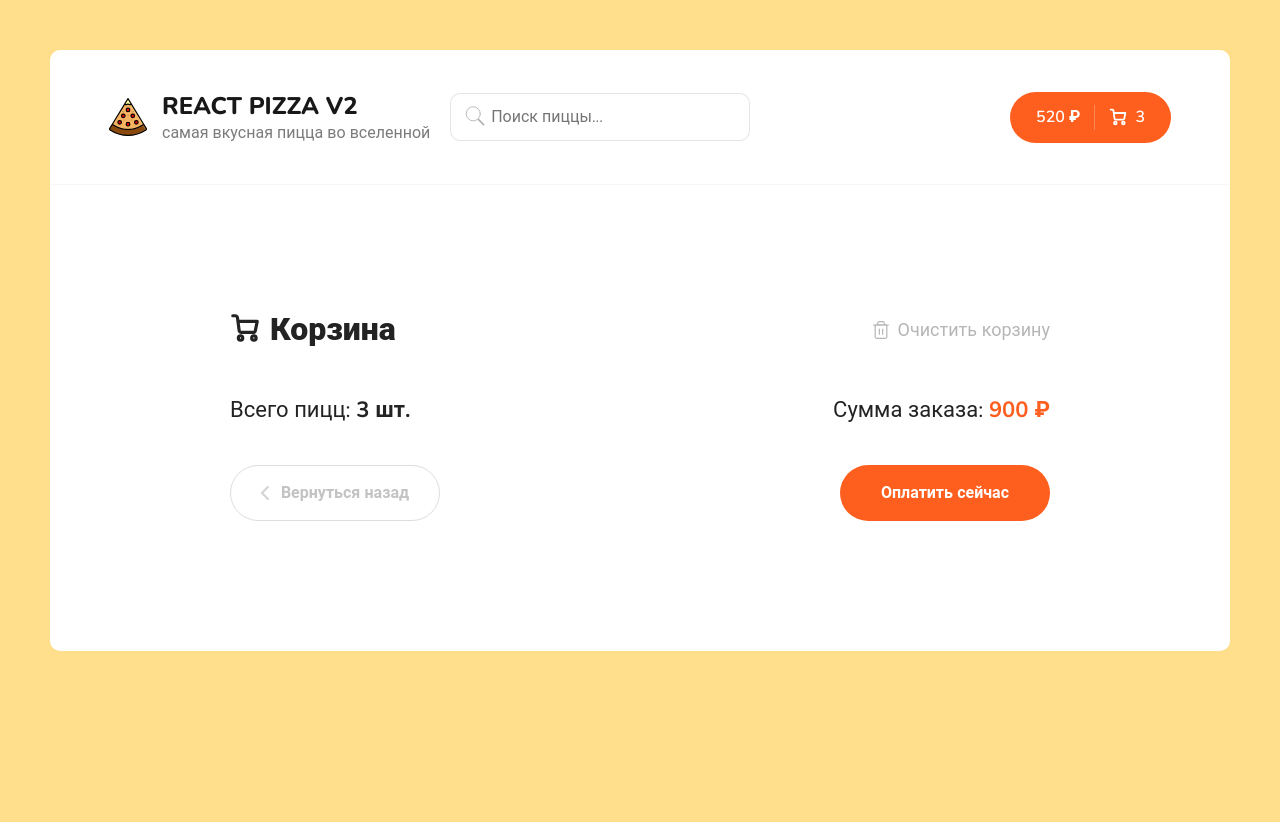
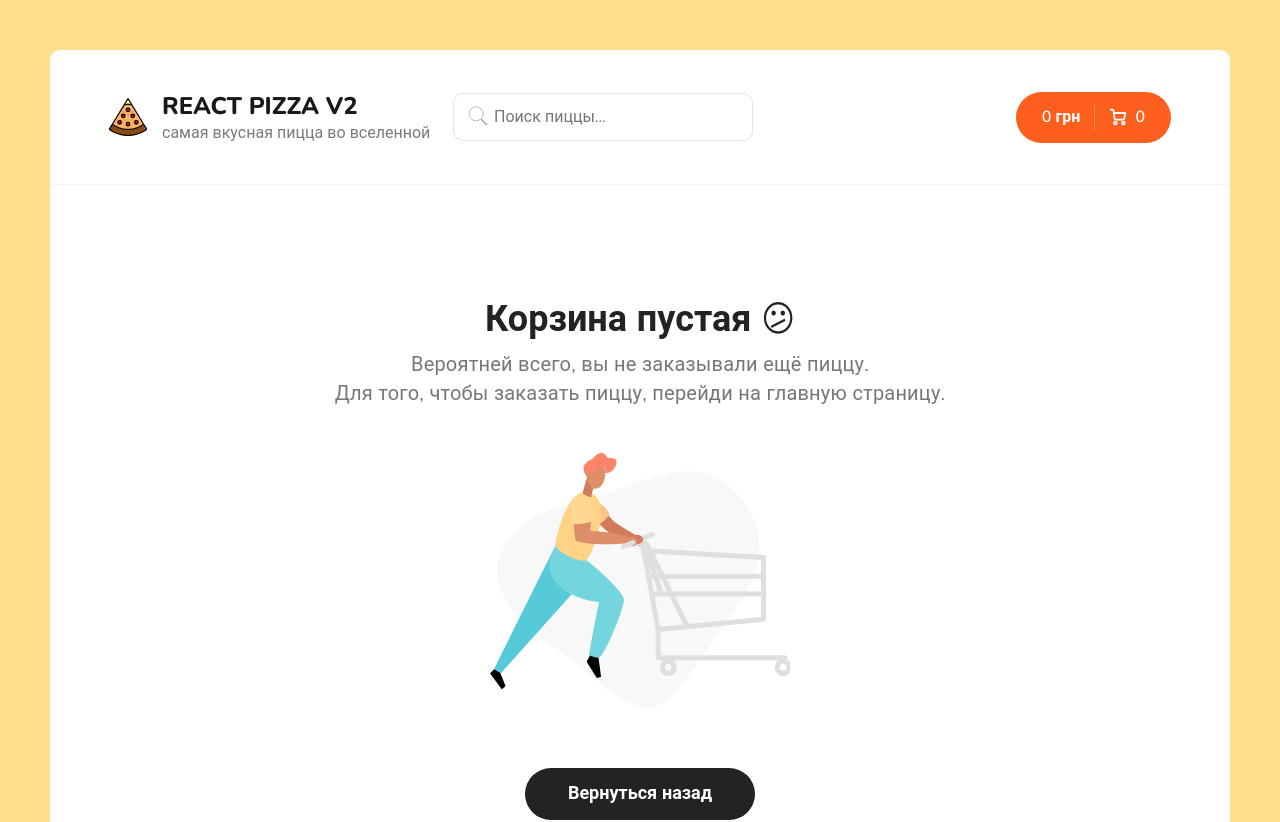
Before and after one commit to brodovoi/react-pizza-v2, a React (Create React App) app: page /cart in a window 1280 px wide. Shown: the top 822 px of the page. Before the commit the page ends 800 px from the top, so only its background shows below. Built offline with nearby package versions, Linux system fonts and the light colour scheme.

Commit message:
addded cart and redux

```diff
--- /dev/null
+++ b/src/components/CartEmpty.js
@@ -0,0 +1,25 @@
+import React from 'react';
+import { Link } from 'react-router-dom';
+
+import cartEmptyImg from '../assets/img/empty-cart.png';
+
+const CartEmpty = () => {
+  return (
+    <div className="cart cart--empty">
+      <h2>
+        Корзина пустая <span>😕</span>
+      </h2>
+      <p>
+        Вероятней всего, вы не заказывали ещё пиццу.
+        <br />
+        Для того, чтобы заказать пиццу, перейди на главную страницу.
+      </p>
+      <img src={cartEmptyImg} alt="Empty cart" />
+      <Link to="/" className="button button--black">
+        <span>Вернуться назад</span>
+      </Link>
+    </div>
+  );
+};
+
+export default CartEmpty;
--- /dev/null
+++ b/src/components/CartItem.jsx
@@ -0,0 +1,101 @@
+import React from 'react';
+import { useDispatch } from 'react-redux';
+import { addItem, minusItem, removeItem } from '../redux/slices/cartSlice';
+
+const CartItem = ({ id, title, type, size, price, count, imageUrl }) => {
+  const dispatch = useDispatch();
+
+  const onClickPlus = () => {
+    dispatch(
+      addItem({
+        id,
+      })
+    );
+  };
+
+  const onClickMinus = () => {
+    dispatch(minusItem(id));
+  };
+
+  const onClickRemove = () => {
+    if (window.confirm('Ты действительно хочешь удалить товар?')) {
+      dispatch(removeItem(id));
+    }
+  };
+
+  return (
+    <div className="cart__item">
+      <div className="cart__item-img">
+        <img className="pizza-block__image" src={imageUrl} alt="Pizza" />
+      </div>
+      <div className="cart__item-info">
+        <h3>{title}</h3>
+        <p>
+          {type}, {size} см.
+        </p>
+      </div>
+      <div className="cart__item-count">
+        <button
+          //   disabled={count === 1}
+          onClick={onClickMinus}
+          className="button button--outline button--circle cart__item-count-minus">
+          <svg
+            width="10"
+            height="10"
+            viewBox="0 0 10 10"
+            fill="none"
+            xmlns="http://www.w3.org/2000/svg">
+            <path
+              d="M5.92001 3.84V5.76V8.64C5.92001 9.17016 5.49017 9.6 4.96001 9.6C4.42985 9.6 4.00001 9.17016 4.00001 8.64L4 5.76L4.00001 3.84V0.96C4.00001 0.42984 4.42985 0 4.96001 0C5.49017 0 5.92001 0.42984 5.92001 0.96V3.84Z"
+              fill="#EB5A1E"></path>
+            <path
+              d="M5.75998 5.92001L3.83998 5.92001L0.959977 5.92001C0.429817 5.92001 -2.29533e-05 5.49017 -2.29301e-05 4.96001C-2.2907e-05 4.42985 0.429817 4.00001 0.959977 4.00001L3.83998 4L5.75998 4.00001L8.63998 4.00001C9.17014 4.00001 9.59998 4.42985 9.59998 4.96001C9.59998 5.49017 9.17014 5.92001 8.63998 5.92001L5.75998 5.92001Z"
+              fill="#EB5A1E"></path>
+          </svg>
+        </button>
+        <b>{count}</b>
+        <button
+          onClick={onClickPlus}
+          className="button button--outline button--circle cart__item-count-plus">
+          <svg
+            width="10"
+            height="10"
+            viewBox="0 0 10 10"
+            fill="none"
+            xmlns="http://www.w3.org/2000/svg">
+            <path
+              d="M5.92001 3.84V5.76V8.64C5.92001 9.17016 5.49017 9.6 4.96001 9.6C4.42985 9.6 4.00001 9.17016 4.00001 8.64L4 5.76L4.00001 3.84V0.96C4.00001 0.42984 4.42985 0 4.96001 0C5.49017 0 5.92001 0.42984 5.92001 0.96V3.84Z"
+              fill="#EB5A1E"></path>
+            <path
+              d="M5.75998 5.92001L3.83998 5.92001L0.959977 5.92001C0.429817 5.92001 -2.29533e-05 5.49017 -2.29301e-05 4.96001C-2.2907e-05 4.42985 0.429817 4.00001 0.959977 4.00001L3.83998 4L5.75998 4.00001L8.63998 4.00001C9.17014 4.00001 9.59998 4.42985 9.59998 4.96001C9.59998 5.49017 9.17014 5.92001 8.63998 5.92001L5.75998 5.92001Z"
+              fill="#EB5A1E"></path>
+          </svg>
+        </button>
+      </div>
+      <div className="cart__item-price">
+        <b>{price * count} грн</b>
+      </div>
+      <div className="cart__item-remove">
+        <div
+          onClick={onClickRemove}
+          className="button button--outline button--circle">
+          <svg
+            width="10"
+            height="10"
+            viewBox="0 0 10 10"
+            fill="none"
+            xmlns="http://www.w3.org/2000/svg">
+            <path
+              d="M5.92001 3.84V5.76V8.64C5.92001 9.17016 5.49017 9.6 4.96001 9.6C4.42985 9.6 4.00001 9.17016 4.00001 8.64L4 5.76L4.00001 3.84V0.96C4.00001 0.42984 4.42985 0 4.96001 0C5.49017 0 5.92001 0.42984 5.92001 0.96V3.84Z"
+              fill="#EB5A1E"></path>
+            <path
+              d="M5.75998 5.92001L3.83998 5.92001L0.959977 5.92001C0.429817 5.92001 -2.29533e-05 5.49017 -2.29301e-05 4.96001C-2.2907e-05 4.42985 0.429817 4.00001 0.959977 4.00001L3.83998 4L5.75998 4.00001L8.63998 4.00001C9.17014 4.00001 9.59998 4.42985 9.59998 4.96001C9.59998 5.49017 9.17014 5.92001 8.63998 5.92001L5.75998 5.92001Z"
+              fill="#EB5A1E"></path>
+          </svg>
+        </div>
+      </div>
+    </div>
+  );
+};
+
+export default CartItem;
--- a/src/components/Header.jsx
+++ b/src/components/Header.jsx
@@ -1,8 +1,14 @@
 import { Link } from 'react-router-dom';
+import { useSelector } from 'react-redux';
+
 import logoSvg from '../assets/img/pizza-logo.svg';
 import Search from './Search';
 
 function Header() {
+  const { items, totalPrice } = useSelector((state) => state.cart);
+
+  const totalCount = items.reduce((sum, item) => sum + item.count, 0);
+
   return (
     <div className="header">
       <div className="container">
@@ -18,7 +24,7 @@
         <Search />
         <div className="header__cart">
           <Link to="/cart" className="button button--cart">
-            <span>520 ₽</span>
+            <span>{totalPrice} грн</span>
             <div className="button__delimiter"></div>
             <svg
               width="18"
@@ -48,7 +54,7 @@
                 strokeLinejoin="round"
               />
             </svg>
-            <span>3</span>
+            <span>{totalCount}</span>
           </Link>
         </div>
       </div>
--- a/src/pages/Cart.jsx
+++ b/src/pages/Cart.jsx
@@ -1,11 +1,30 @@
 import { Link } from 'react-router-dom';
+import { useDispatch, useSelector } from 'react-redux';
+import CartItem from '../components/CartItem';
+import { clearItems } from '../redux/slices/cartSlice';
+import CartEmpty from '../components/CartEmpty';
 
 const Cart = () => {
+  const dispatch = useDispatch();
+  const { totalPrice, items } = useSelector((state) => state.cart);
+
+  const totalCount = items.reduce((sum, item) => sum + item.count, 0);
+
+  const onClickClear = () => {
+    if (window.confirm('Очистить корзину?')) {
+      dispatch(clearItems());
+    }
+  };
+
+  if (!totalPrice) {
+    return <CartEmpty />;
+  }
+
   return (
     <div className="container container--cart">
-      <div class="cart">
-        <div class="cart__top">
-          <h2 class="content__title">
+      <div className="cart">
+        <div className="cart__top">
+          <h2 className="content__title">
             {/* <% include ../../public/img/cart.svg %> \ */}
             <svg
               width="18"
@@ -16,28 +35,28 @@
               <path
                 d="M6.33333 16.3333C7.06971 16.3333 7.66667 15.7364 7.66667 15C7.66667 14.2636 7.06971 13.6667 6.33333 13.6667C5.59695 13.6667 5 14.2636 5 15C5 15.7364 5.59695 16.3333 6.33333 16.3333Z"
                 stroke="white"
-                stroke-width="1.8"
-                stroke-linecap="round"
-                stroke-linejoin="round"
+                strokeWidth="1.8"
+                strokeLinecap="round"
+                strokeLinejoin="round"
               />
               <path
                 d="M14.3333 16.3333C15.0697 16.3333 15.6667 15.7364 15.6667 15C15.6667 14.2636 15.0697 13.6667 14.3333 13.6667C13.597 13.6667 13 14.2636 13 15C13 15.7364 13.597 16.3333 14.3333 16.3333Z"
                 stroke="white"
-                stroke-width="1.8"
-                stroke-linecap="round"
-                stroke-linejoin="round"
+                strokeWidth="1.8"
+                strokeLinecap="round"
+                strokeLinejoin="round"
               />
               <path
                 d="M4.78002 4.99999H16.3334L15.2134 10.5933C15.1524 10.9003 14.9854 11.176 14.7417 11.3722C14.4979 11.5684 14.1929 11.6727 13.88 11.6667H6.83335C6.50781 11.6694 6.1925 11.553 5.94689 11.3393C5.70128 11.1256 5.54233 10.8295 5.50002 10.5067L4.48669 2.82666C4.44466 2.50615 4.28764 2.21182 4.04482 1.99844C3.80201 1.78505 3.48994 1.66715 3.16669 1.66666H1.66669"
                 stroke="white"
-                stroke-width="1.8"
-                stroke-linecap="round"
-                stroke-linejoin="round"
+                strokeWidth="1.8"
+                strokeLinecap="round"
+                strokeLinejoin="round"
               />
             </svg>
             Корзина
           </h2>
-          <div class="cart__clear">
+          <div onClick={onClickClear} className="cart__clear">
             {/* <% include ../../public/img/trash.svg %> */}
             <svg
               width="20"
@@ -73,23 +92,24 @@
             <span>Очистить корзину</span>
           </div>
         </div>
-        <div class="content__items">
-          {/* <% include components/cart-item.ejs %> <% include components/cart-item.ejs %> <%
-              include components/cart-item.ejs %> <% include components/cart-item.ejs %> */}
+        <div className="content__items">
+          {items.map((item) => (
+            <CartItem key={item.id} {...item} />
+          ))}
         </div>
-        <div class="cart__bottom">
-          <div class="cart__bottom-details">
+        <div className="cart__bottom">
+          <div className="cart__bottom-details">
             <span>
-              {' '}
-              Всего пицц: <b>3 шт.</b>{' '}
+              Всего пицц: <b>{totalCount} шт.</b>{' '}
             </span>
             <span>
-              {' '}
-              Сумма заказа: <b>900 ₽</b>{' '}
+              Сумма заказа: <b>{totalPrice} грн</b>{' '}
             </span>
           </div>
-          <div class="cart__bottom-buttons">
-            <Link to="/" class="button button--outline button--add go-back-btn">
+          <div className="cart__bottom-buttons">
+            <Link
+              to="/"
+              className="button button--outline button--add go-back-btn">
               {/* <% include ../../public/img/grey-arrow-left.svg %> */}
               <svg
                 width="8"
@@ -106,7 +126,7 @@
               </svg>
               <span>Вернуться назад</span>
             </Link>
-            <div class="button pay-btn">
+            <div className="button pay-btn">
               <span>Оплатить сейчас</span>
             </div>
           </div>
--- /dev/null
+++ b/src/redux/slices/cartSlice.js
@@ -0,0 +1,48 @@
+import { createSlice } from '@reduxjs/toolkit';
+
+const initialState = {
+  totalPrice: 0,
+  items: [],
+};
+
+const cartSlice = createSlice({
+  name: 'cart',
+  initialState,
+  reducers: {
+    addItem(state, action) {
+      const findItem = state.items.find((obj) => obj.id === action.payload.id);
+
+      if (findItem) {
+        findItem.count++;
+      } else {
+        state.items.push({
+          ...action.payload,
+          count: 1,
+        });
+      }
+
+      state.totalPrice = state.items.reduce((sum, obj) => {
+        return obj.price * obj.count + sum;
+      }, 0);
+    },
+    minusItem(state, action) {
+      const findItem = state.items.find((obj) => obj.id === action.payload);
+
+      if (findItem) {
+        findItem.count--;
+      }
+    },
+
+    removeItem(state, action) {
+      state.items = state.items.filter((obj) => obj.id !== action.payload);
+    },
+    clearItems(state) {
+      state.items = [];
+      state.totalPrice = 0;
+    },
+  },
+});
+
+export const { addItem, removeItem, minusItem, clearItems } = cartSlice.actions;
+
+export default cartSlice.reducer;
--- a/src/redux/store.js
+++ b/src/redux/store.js
@@ -1,8 +1,10 @@
 import { configureStore } from '@reduxjs/toolkit';
 import filter from './slices/filterSlices';
+import cart from './slices/cartSlice';
 
 export const store = configureStore({
   reducer: {
     filter,
+    cart,
   },
 });
```
Also changed, not shown: src/components/PizzaBlock/index.jsx (+36 -10 lines), src/redux/slices/filterSlices.js (+12 -3 lines).
